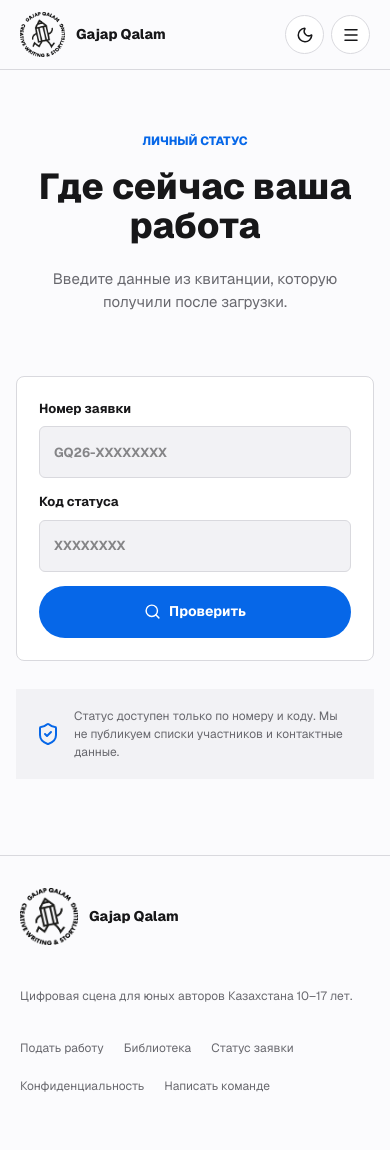
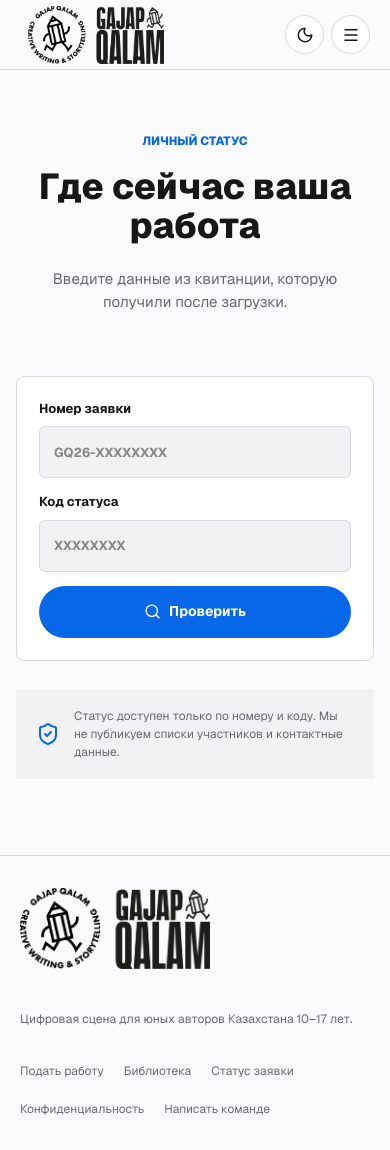
Before and after one commit to TrionEdu/gajap-qalam, a Next.js app: page /status in a window 390 px wide. Before the commit the page ends 1127 px from the top, so only its background shows below. Built offline with nearby package versions, Linux system fonts and the light colour scheme.

Commit message:
Update Site source

```diff
--- a/app/globals.css
+++ b/app/globals.css
@@ -62,11 +62,8 @@ a { color: inherit; text-decoration: none; }
 
 .brand, .brand-lockup { display: inline-flex; align-items: center; }
 .brand { width: fit-content; }
-.brand-lockup { gap: 11px; white-space: nowrap; }
-.brand-logo { width: 50px; height: 50px; flex: 0 0 auto; object-fit: contain; transition: filter 200ms ease; }
-.brand-wordmark { display: flex; flex-direction: column; gap: 2px; }
-.brand-wordmark strong { font-size: 16px; font-weight: 760; line-height: 1.1; }
-.brand-wordmark span { color: var(--muted); font-size: 8px; font-weight: 650; line-height: 1.2; text-transform: uppercase; }
+.brand-lockup { white-space: nowrap; }
+.brand-logo { width: 188px; height: auto; max-height: 62px; flex: 0 0 auto; object-fit: contain; transition: filter 200ms ease; }
 html[data-theme='dark'] .brand-logo { filter: invert(1); }
 
 .desktop-nav { display: flex; align-items: center; justify-content: center; gap: 30px; color: var(--muted); font-size: 14px; font-weight: 500; }
@@ -247,7 +244,7 @@ html[data-theme='dark'] .brand-logo { filter: invert(1); }
 .form-note { margin: -3px 0 0; color: var(--muted); font-size: 12px; line-height: 1.45; }
 
 .site-footer { display: grid; grid-template-columns: auto 1fr auto; gap: 34px; align-items: center; max-width: 1320px; margin: 0 auto; padding: 38px 24px; border-top: 1px solid var(--line); }
-.brand-lockup-footer .brand-logo { width: 64px; height: 64px; }
+.brand-lockup-footer .brand-logo { width: 220px; max-height: none; }
 .site-footer > p { max-width: 420px; margin: 0; color: var(--muted); font-size: 12px; line-height: 1.5; }
 .footer-links { display: flex; flex-wrap: wrap; justify-content: flex-end; gap: 20px; color: var(--muted); font-size: 12px; }
 
@@ -294,9 +291,7 @@ html[data-theme='dark'] .brand-logo { filter: invert(1); }
 }
 
 @media (max-width: 620px) {
-  .brand-logo { width: 45px; height: 45px; }
-  .brand-wordmark strong { font-size: 14px; }
-  .brand-wordmark span { display: none; }
+  .brand-logo { width: 152px; max-height: 58px; }
   .header-actions { gap: 7px; }
   .icon-button { width: 39px; height: 39px; }
   .hero-inner { padding: 40px 20px 46px; }
@@ -336,7 +331,7 @@ html[data-theme='dark'] .brand-logo { filter: invert(1); }
   .form-row { grid-template-columns: 1fr; gap: 18px; }
   .submit-button { width: 100%; }
   .site-footer { padding: 32px 20px; }
-  .brand-lockup-footer .brand-logo { width: 58px; height: 58px; }
+  .brand-lockup-footer .brand-logo { width: 190px; max-height: none; }
 }
 
 @media (prefers-reduced-motion: reduce) {
--- a/components/site-chrome.tsx
+++ b/components/site-chrome.tsx
@@ -8,8 +8,14 @@ import { useEffect, useState } from 'react';
 export function Brand({ footer = false }: { footer?: boolean }) {
   return (
     <span className={`brand-lockup${footer ? ' brand-lockup-footer' : ''}`}>
-      <Image className="brand-logo" src="/images/gajap-qalam-logo-black.png" width={72} height={72} alt="" aria-hidden="true" />
-      <span className="brand-wordmark"><strong>Gajap Qalam</strong><span>Creative writing &amp; storytelling</span></span>
+      <Image
+        className="brand-logo"
+        src="/images/gajap-qalam-logo-horizontal.png"
+        width={3149}
+        height={1342}
+        alt="Gajap Qalam — Creative Writing & Storytelling"
+        priority={!footer}
+      />
     </span>
   );
 }
```
Also changed, not shown: public/images/gajap-qalam-logo-horizontal.png (added), 1 other file (tests, documents, lock files or other folders).
